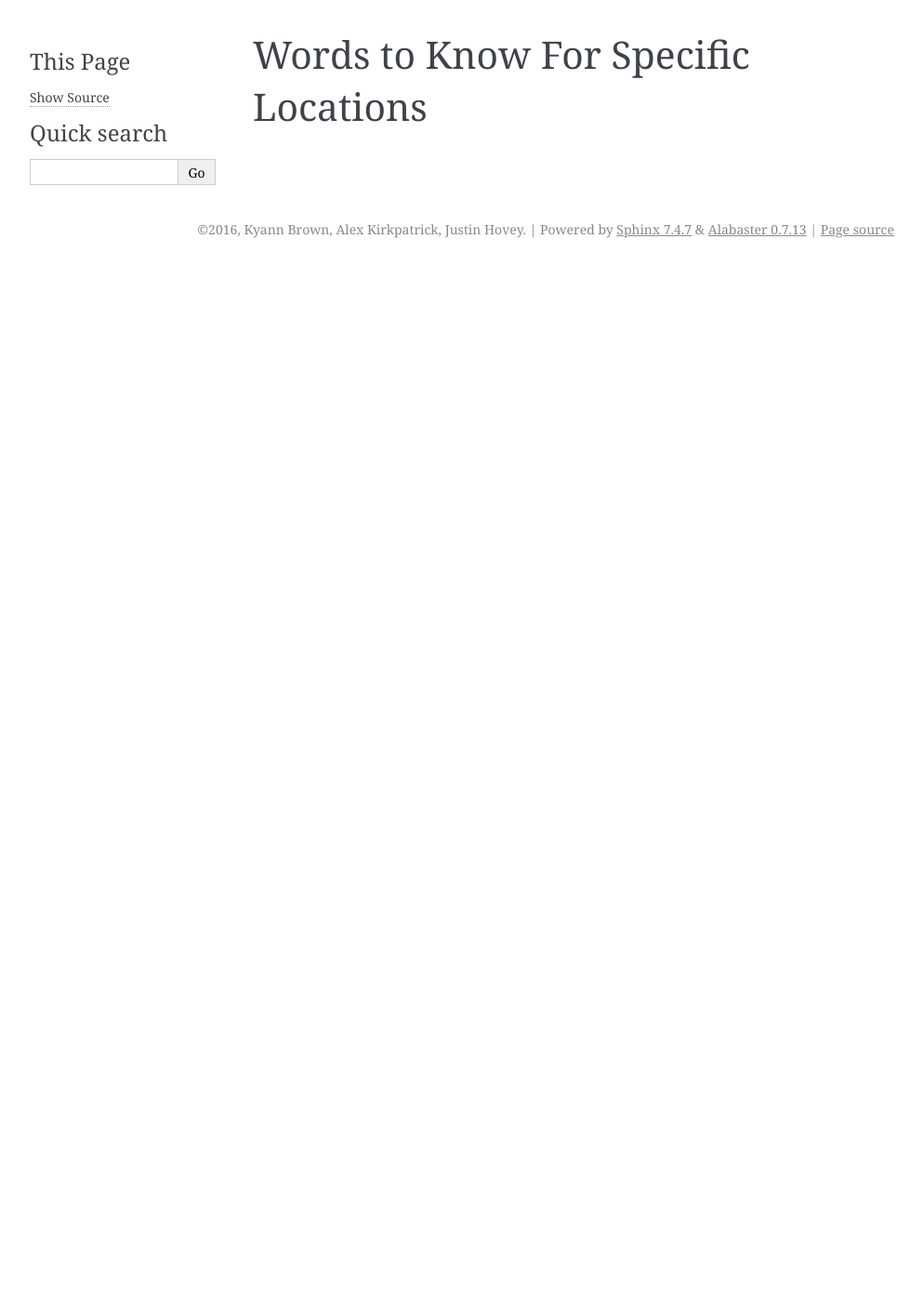
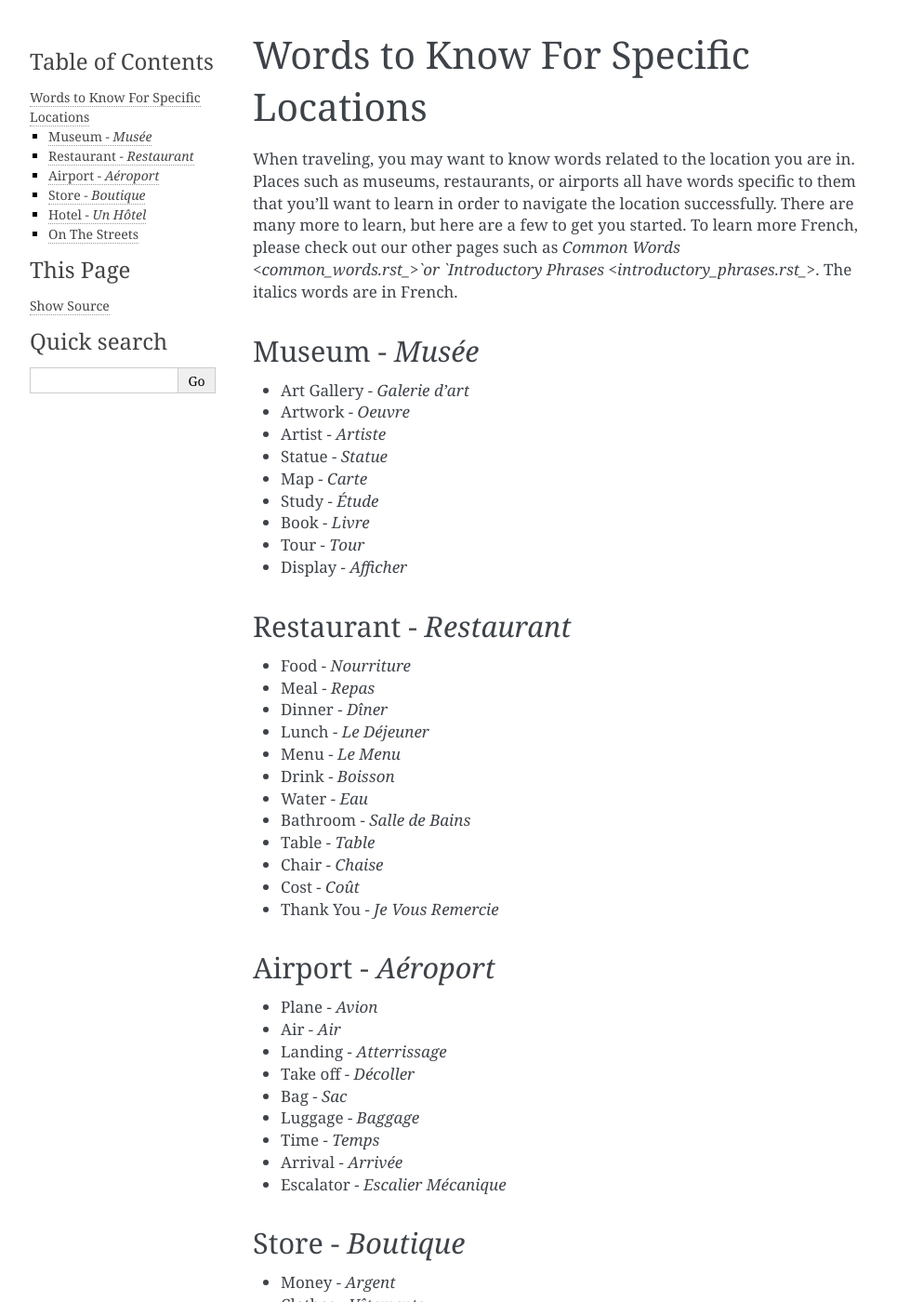
Before and after one commit to brownk96/french_101, a Sphinx documentation site: the page built from source/words_for_locations.rst, in a window 1280 px wide and 1400 px high. Shown: the whole window at 93% size, without its empty margins (148-1141 px from the left). Built offline with Sphinx 7.4.7, drawn with Linux system fonts in a browser that asks for light colours; some of the changed text lies outside the part shown.

Commit message:
Put content on this page

```diff
--- a/source/words_for_locations.rst
+++ b/source/words_for_locations.rst
@@ -1,2 +1,81 @@
 Words to Know For Specific Locations
 ====================================
+
+When traveling, you may want to know words related to the location you are in. Places such as museums, restaurants,
+or airports all have words specific to them that you’ll want to learn in order to navigate the location successfully.
+There are many more to learn, but here are a few to get you started. To learn more French, please check out our other
+pages such as `Common Words <common_words.rst_>`or `Introductory Phrases <introductory_phrases.rst_>`.
+The italics words are in French.
+
+
+Museum - *Musée*
+-----------------
+* Art Gallery - *Galerie d'art*
+* Artwork - *Oeuvre*
+* Artist - *Artiste*
+* Statue - *Statue*
+* Map - *Carte*
+* Study - *Étude*
+* Book - *Livre*
+* Tour - *Tour*
+* Display - *Afficher*
+
+
+Restaurant - *Restaurant*
+--------------------------
+* Food - *Nourriture*
+* Meal - *Repas*
+* Dinner - *Dîner*
+* Lunch - *Le Déjeuner*
+* Menu - *Le Menu*
+* Drink - *Boisson*
+* Water - *Eau*
+* Bathroom - *Salle de Bains*
+* Table - *Table*
+* Chair - *Chaise*
+* Cost - *Coût*
+* Thank You - *Je Vous Remercie*
+
+
+Airport - *Aéroport*
+---------------------
+* Plane - *Avion*
+* Air - *Air*
+* Landing - *Atterrissage*
+* Take off - *Décoller*
+* Bag - *Sac*
+* Luggage - *Baggage*
+* Time - *Temps*
+* Arrival - *Arrivée*
+* Escalator - *Escalier Mécanique*
+
+
+Store - *Boutique*
+-------------------
+* Money - *Argent*
+* Clothes - *Vêtements*
+* Shirt - *Chemise*
+* Pants or Trousers - *Pantalon*
+* Shoes - *Chaussures*
+* Cash Register - *Caisse Enregistreuse*
+
+
+Hotel - *Un Hôtel*
+-------------------
+* Room - *Chambre*
+* Bed - *Lit*
+* Pillow - *Oreiller*
+* Television - *Télévison*
+* Breakfast - *Déjeuner*
+* Elevator - *Ascenseur*
+* Stairs - *Escaliers*
+
+
+On The Streets
+----------------
+* Car - *Voiture*
+* Road - *Route*
+* Street - *Rue*
+* Travel - *Voyager*
+* Bicycle - *Bicyclette*
+* Building - *Bâtiment*
```
